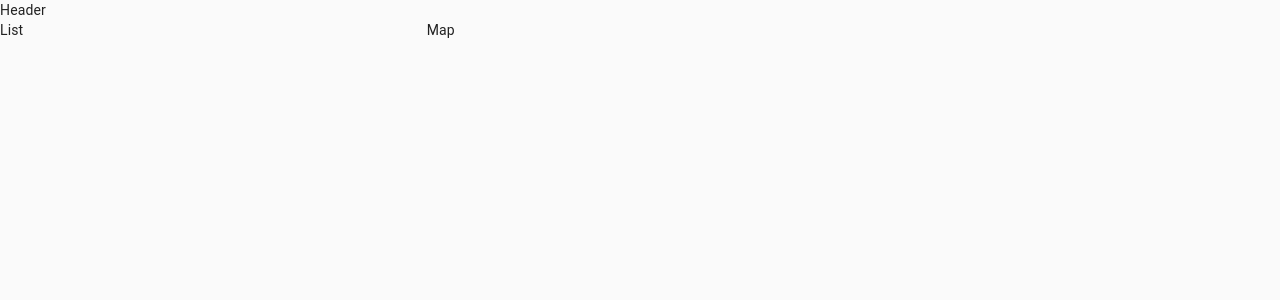
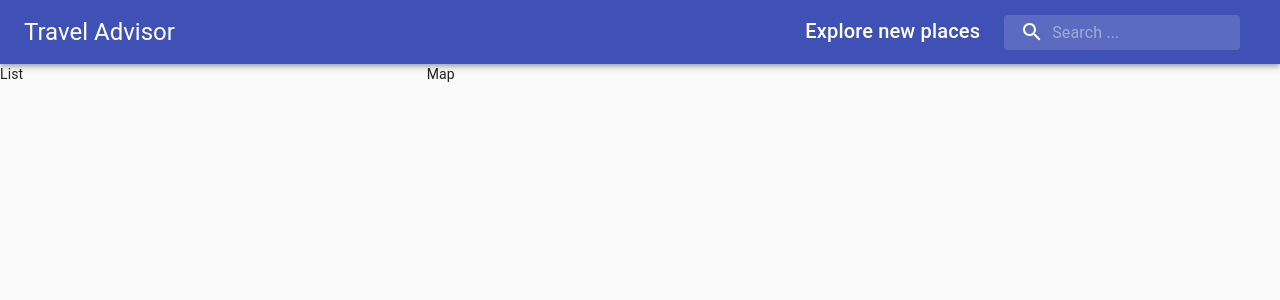
Before and after one commit to y-boris/travel-advisor, a React (Create React App) app: page / in a window 1280 px wide. Shown: the top 300 px of the page. Built offline with nearby package versions, Linux system fonts and the light colour scheme; the HTML template or start-up script is replaced by a standard one.

Commit message:
feat: header components

```diff
--- a/src/App.js
+++ b/src/App.js
@@ -4,7 +4,7 @@
 import List from './components/List'
 import Map from './components/Map'
 
-function App() {
+const App = () => {
   return (
     <>
       <CssBaseline />
--- a/src/components/Header/index.jsx
+++ b/src/components/Header/index.jsx
@@ -1,8 +1,33 @@
-function Header() {
+import { Autocomplete } from '@react-google-maps/api'
+import { AppBar, Toolbar, Typography, InputBase, Box } from '@material-ui/core'
+import SearchIcon from '@material-ui/icons/Search'
+
+import useStyles from './styles';
+
+const Header = () => {
+  const classes = useStyles();
+
   return (
-    <div>
-      Header
-    </div>
+    <AppBar position="static">
+      <Toolbar className={classes.toolbar}>
+        <Typography variant="h5" className={classes.title}>
+          Travel Advisor
+        </Typography>
+        <Box display="flex">
+          <Typography variant="h6" className={classes.title}>
+            Explore new places
+          </Typography>
+          {/* <Autocomplete> */}
+            <div className={classes.search}>
+              <div className={classes.searchIcon}>
+                <SearchIcon />
+              </div>
+              <InputBase placeholder="Search ..." classes={{ root: classes.inputRoot, input: classes.inputInput }} />
+            </div>
+          {/* </Autocomplete> */}
+        </Box>
+      </Toolbar>
+    </AppBar>
   )
 }
 
--- a/src/components/Header/styles.js
+++ b/src/components/Header/styles.js
@@ -0,0 +1,32 @@
+import { alpha, makeStyles } from '@material-ui/core/styles';
+
+export default makeStyles((theme) => ({
+  title: {
+    display: 'none',
+    [theme.breakpoints.up('sm')]: {
+      display: 'block',
+    },
+  },
+  search: {
+    position: 'relative',
+    borderRadius: theme.shape.borderRadius,
+    backgroundColor: alpha(theme.palette.common.white, 0.15),
+    '&:hover': { backgroundColor: alpha(theme.palette.common.white, 0.25) },
+    marginRight: theme.spacing(2),
+    marginLeft: 0,
+    width: '100%',
+    [theme.breakpoints.up('sm')]: { marginLeft: theme.spacing(3), width: 'auto' },
+  },
+  searchIcon: {
+    padding: theme.spacing(0, 2), height: '100%', position: 'absolute', pointerEvents: 'none', display: 'flex', alignItems: 'center', justifyContent: 'center',
+  },
+  inputRoot: {
+    color: 'inherit',
+  },
+  inputInput: {
+    padding: theme.spacing(1, 1, 1, 0), paddingLeft: `calc(1em + ${theme.spacing(4)}px)`, transition: theme.transitions.create('width'), width: '100%', [theme.breakpoints.up('md')]: { width: '20ch' },
+  },
+  toolbar: {
+    display: 'flex', justifyContent: 'space-between',
+  },
+}));
--- a/src/components/List/index.jsx
+++ b/src/components/List/index.jsx
@@ -1,4 +1,4 @@
-function List() {
+const List = () => {
   return (
     <div>
       List
--- a/src/components/Map/index.jsx
+++ b/src/components/Map/index.jsx
@@ -1,4 +1,4 @@
-function Map() {
+const Map = () => {
   return (
     <div>
       Map
--- a/src/components/PlaceDetails/index.jsx
+++ b/src/components/PlaceDetails/index.jsx
@@ -1,4 +1,4 @@
-function PlaceDetails() {
+const PlaceDetails = () => {
   return (
     <div>
       PlaceDetails
```
